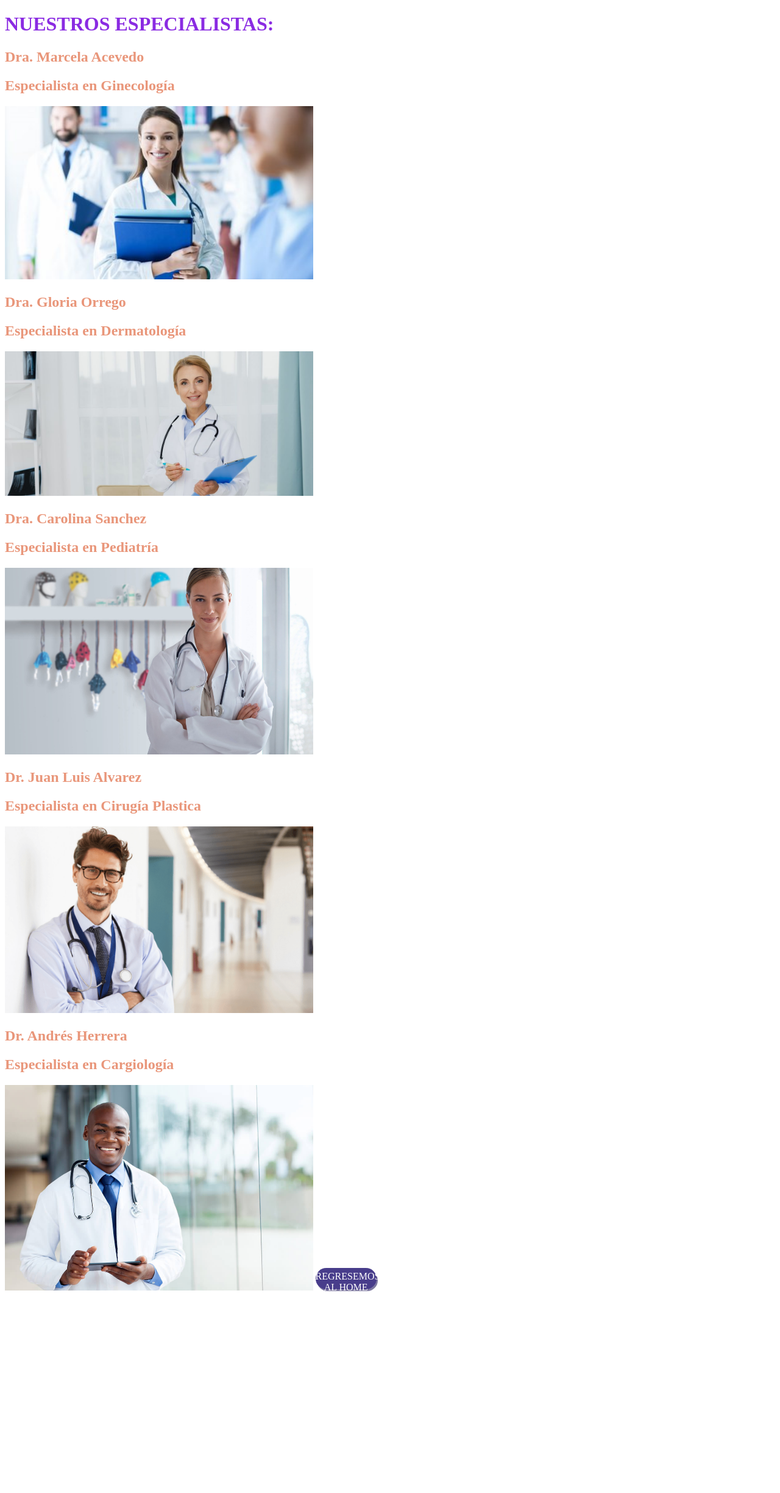
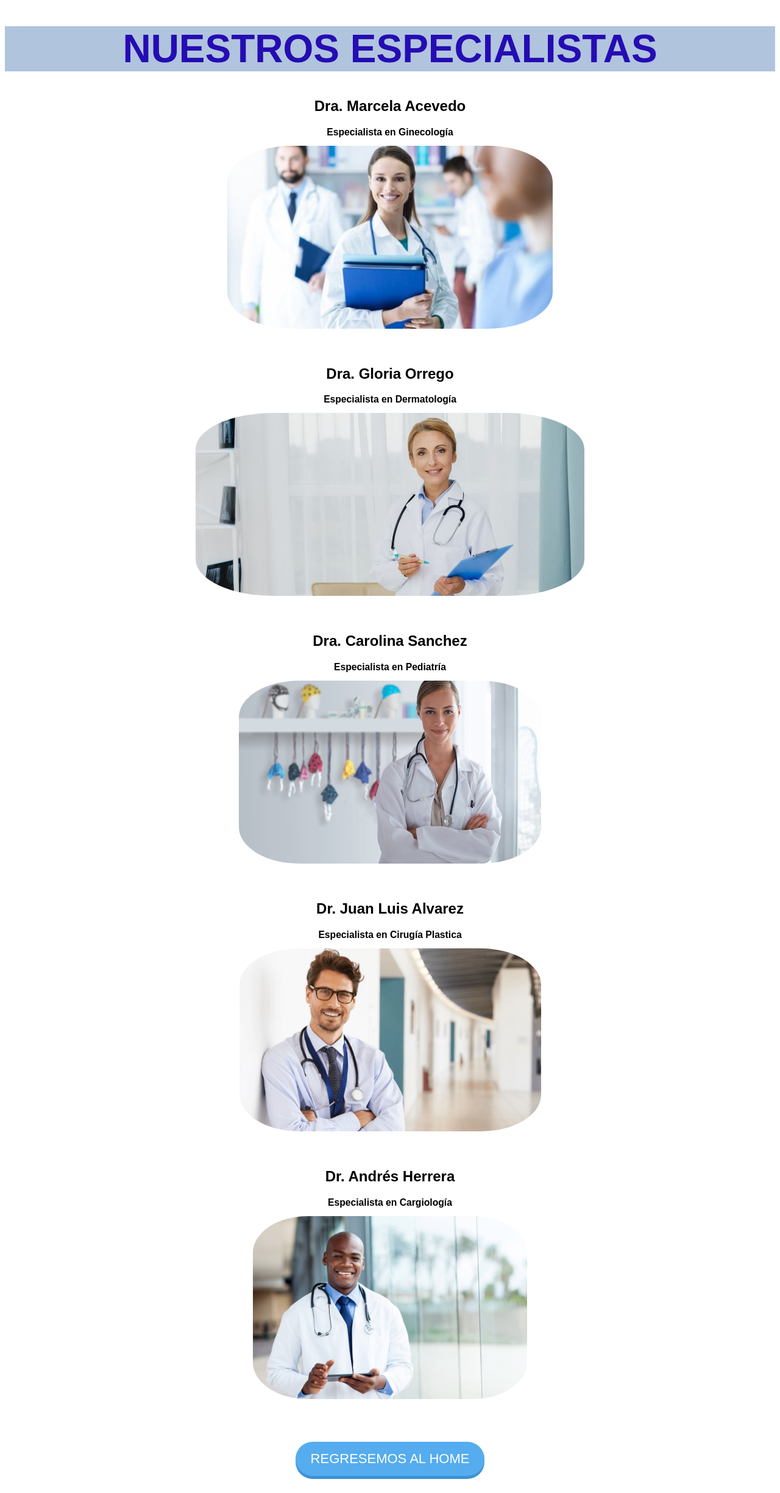
Before and after one commit to elenaposadac27/Algoritmos, a Flask app: page /doctors in a window 1280 px wide. Shown: the whole page at 61% size. Before the commit the page ends 2117 px from the top, so only its background shows below. Run offline with Flask 2, Linux system fonts and the light colour scheme.

Commit message:
subiendo taller final

```diff
--- /dev/null
+++ b/TALLERES/taller_final/web/static/css/home_taller_final.css
@@ -0,0 +1,47 @@
+#buttons {
+    padding-top: 50px;
+    text-align: center;
+  }
+
+  /* css for buttons, radius makes round buttons */
+  .btn {
+  /* the bigger in radius the nr the rouder */
+    border-radius: 40px;
+    padding: 15px 25px;
+    font-size: 22px;
+    text-decoration: none;
+    margin: 20px;
+    color: #fff;
+    position: relative;
+    display: inline-block;
+  }
+
+  .btn:active {
+    box-shadow: 0px 5px 0px 0px;
+  /*  pressed button effect - using transform  */
+    transform: translate(0px, 5px);
+  }
+
+  .blue {
+    background-color: #55acee;
+    box-shadow: 0px 5px 0px 0px #3C93D5;
+  }
+
+  .blue:hover {
+    background-color: #6FC6FF;
+  }
+
+  .green {
+    background-color: #2ecc71;
+    box-shadow: 0px 5px 0px 0px #15B358;
+  }
+
+  .green:hover {
+    background-color: #48E68B;
+  }
+
+h1{
+    font-size: 8vh;
+    color: #250cb3;
+    text-align: center;
+}
--- a/TALLERES/taller_final/web/templates/doctors.html
+++ b/TALLERES/taller_final/web/templates/doctors.html
@@ -4,26 +4,33 @@
     <meta charset="UTF-8">
     <meta name="viewport" content="width=device-width, initial-scale=1.0">
     <title>APP | Doctors</title>
-    <link rel="stylesheet" href="{{url_for("static", filename ="css/home_taller.css")}}">
+    <link rel="stylesheet" href="{{url_for("static", filename ="css/home_taller_final.css")}}">
 </head>
 <body>
-    <h1 style="color: blueviolet;">NUESTROS ESPECIALISTAS:</h1>
-    <h2>Dra. Marcela Acevedo</h2>
-    <h2>Especialista en Ginecología</h2>
-    <img src="{{url_for("static", filename ="images/medica1.jpg")}}">
-    <h2>Dra. Gloria Orrego</h2>
-    <h2>Especialista en Dermatología</h2>
-    <img src="{{url_for("static", filename ="images/medica2.jpeg")}}">
-    <h2>Dra. Carolina Sanchez</h2>
-    <h2>Especialista en Pediatría</h2>
-    <img src="{{url_for("static", filename ="images/medica3.jpg")}}">
-    <h2>Dr. Juan Luis Alvarez</h2>
-    <h2>Especialista en Cirugía Plastica</h2>
-    <img src="{{url_for("static", filename ="images/medico4.png")}}">
-    <h2>Dr. Andrés Herrera</h2>
-    <h2>Especialista en Cargiología</h2>
-    <img src="{{url_for("static", filename ="images/medico5.jpg")}}">
-    <a href="/">REGRESEMOS AL HOME</a>
+    <h1  style="color: #250cb3; background-color: lightsteelblue; font-family: sans-serif;">NUESTROS ESPECIALISTAS</h1>
+    <h2 style= "text-align: center; font-family: sans-serif;">Dra. Marcela Acevedo</h2>
+    <h2 style= "text-align: center; font-family: sans-serif; font-size: 98%;">Especialista en Ginecología</h2>
+    <img style="height: 300px;width: auto;display: block;margin: auto; border-radius: 20%;" src="{{url_for("static", filename ="images/medica1.jpg")}}">
+
+    <h2 style= "text-align: center; font-family: sans-serif; padding-top: 40px;">Dra. Gloria Orrego</h2>
+    <h2 style= "text-align: center; font-family: sans-serif; font-size: 98%;">Especialista en Dermatología</h2>
+    <img style="height: 300px;width: auto;display: block;margin: auto; border-radius: 20%;" src="{{url_for("static", filename ="images/medica2.jpeg")}}">
+
+    <h2 style= "text-align: center; font-family: sans-serif; padding-top: 40px;">Dra. Carolina Sanchez</h2>
+    <h2 style= "text-align: center; font-family: sans-serif; font-size: 98%;">Especialista en Pediatría</h2>
+    <img style="height: 300px;width: auto;display: block;margin: auto; border-radius: 20%;"  src="{{url_for("static", filename ="images/medica3.jpg")}}">
+
+    <h2 style= "text-align: center; font-family: sans-serif; padding-top: 40px;">Dr. Juan Luis Alvarez</h2>
+    <h2 style= "text-align: center; font-family: sans-serif; font-size: 98%;">Especialista en Cirugía Plastica</h2>
+    <img style="height: 300px;width: auto;display: block;margin: auto; border-radius: 20%;" src="{{url_for("static", filename ="images/medico4.png")}}">
+
+    <h2 style= "text-align: center; font-family: sans-serif; padding-top: 40px;">Dr. Andrés Herrera</h2>
+    <h2 style= "text-align: center; font-family: sans-serif; font-size: 98%;">Especialista en Cargiología</h2>
+    <img style="height: 300px;width: auto;display: block;margin: auto; border-radius: 20%;" src="{{url_for("static", filename ="images/medico5.jpg")}}">
+
+    <div id="buttons">
+        <a style =" font-family: sans-serif;" class="btn blue" href="/">REGRESEMOS AL HOME</a>
+    </div>
 
 </body>
 </html>
```
Also changed, not shown: TALLERES/taller_final/web/templates/about.html (+10 -8 lines), TALLERES/taller_final/web/templates/contact.html (+11 -9 lines), TALLERES/taller_final/web/templates/home.html (+8 -8 lines), TALLERES/taller_final/web/templates/services.html (+17 -15 lines).
